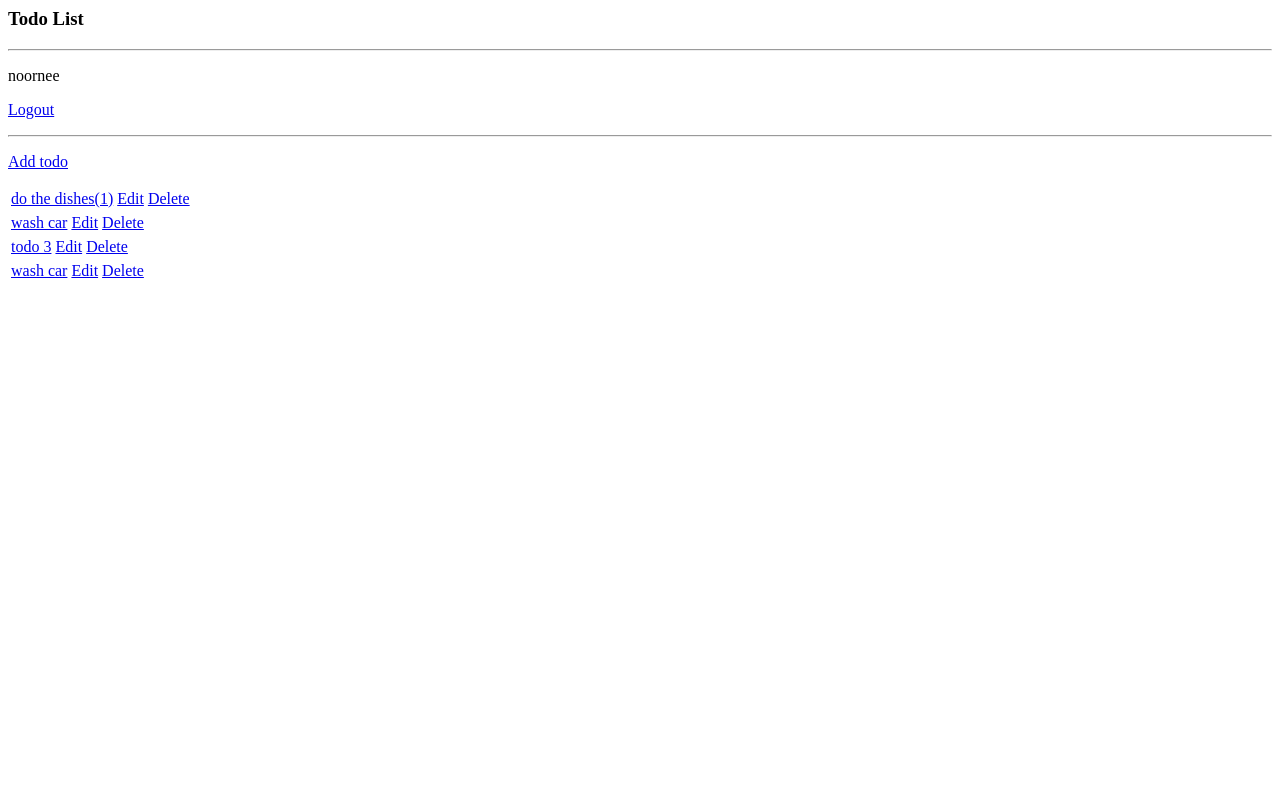
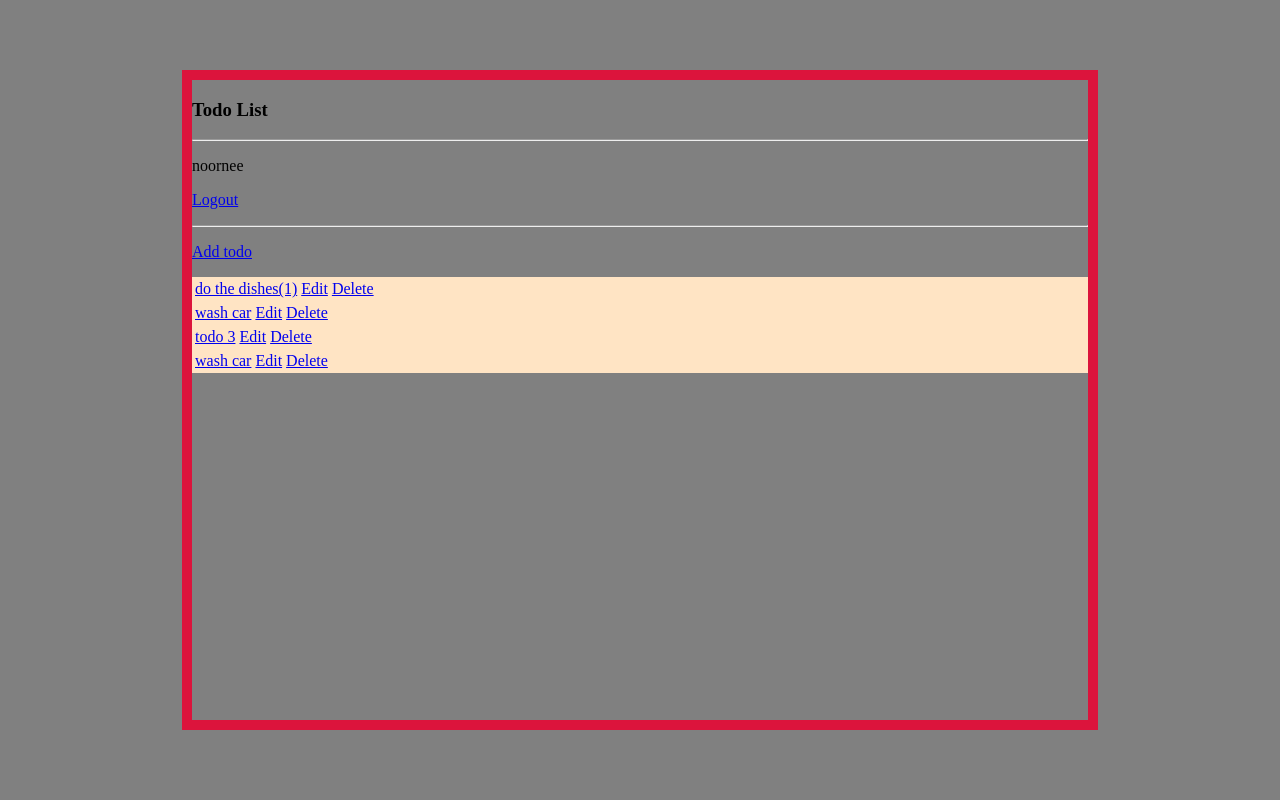
Before and after one commit to noornee/todo-app, a Django app: page / in a window 1280 px wide. Run offline with Django 3.2, Linux system fonts and the light colour scheme; a user stored in the database is signed in; data comes from the database, SQL or seed files in the repository.

Commit message:
basic style

```diff
--- /dev/null
+++ b/mytodoapp/todo/static/todo/style.css
@@ -0,0 +1,20 @@
+body {
+    background-color: grey;
+}
+
+#todobody {
+    border: 10px solid crimson;
+    /* margin: 0 auto; */
+    width: 70%;
+    height: 80%;
+    position: absolute;
+    top: 50%;
+    left: 50%;
+    transform: translate(-50%, -50%);
+}
+
+.todo-container {
+    background-color: bisque;
+    display: flex;
+    justify-content: space-between;
+}
--- /dev/null
+++ b/mytodoapp/todo/templates/todo/base.html
@@ -0,0 +1,16 @@
+{% load static %}
+<!DOCTYPE html>
+<html lang="en">
+<head>
+    <meta charset="UTF-8">
+    <meta http-equiv="X-UA-Compatible" content="IE=edge">
+    <meta name="viewport" content="width=device-width, initial-scale=1.0">
+    <link rel="stylesheet" href="{% static 'todo/style.css' %}">
+    <title>Todo</title>
+</head>
+<body>
+    {% block content %}
+
+    {% endblock %}
+</body>
+</html>
--- a/mytodoapp/todo/templates/todo/index.html
+++ b/mytodoapp/todo/templates/todo/index.html
@@ -1,3 +1,8 @@
+{% extends 'todo/base.html' %}
+
+{% block content %}
+
+<div id="todobody">
 
 <h3>Todo List</h3>
 <hr>
@@ -10,6 +15,9 @@
 <hr>
 <p><a href="{% url 'todo:todo_create' %}">Add todo</a></p>
 
+
+<div class="todo-container">
+<div class="todo-content">
     {% for todo in todo_list %}
     <table>
         <tr>
@@ -25,3 +33,10 @@
         </tr>
     </table>
     {% endfor %}
+</div>
+</div>
+
+
+</div>
+
+{% endblock %}
```
Lines whose indentation alone changed are shown as unchanged.
